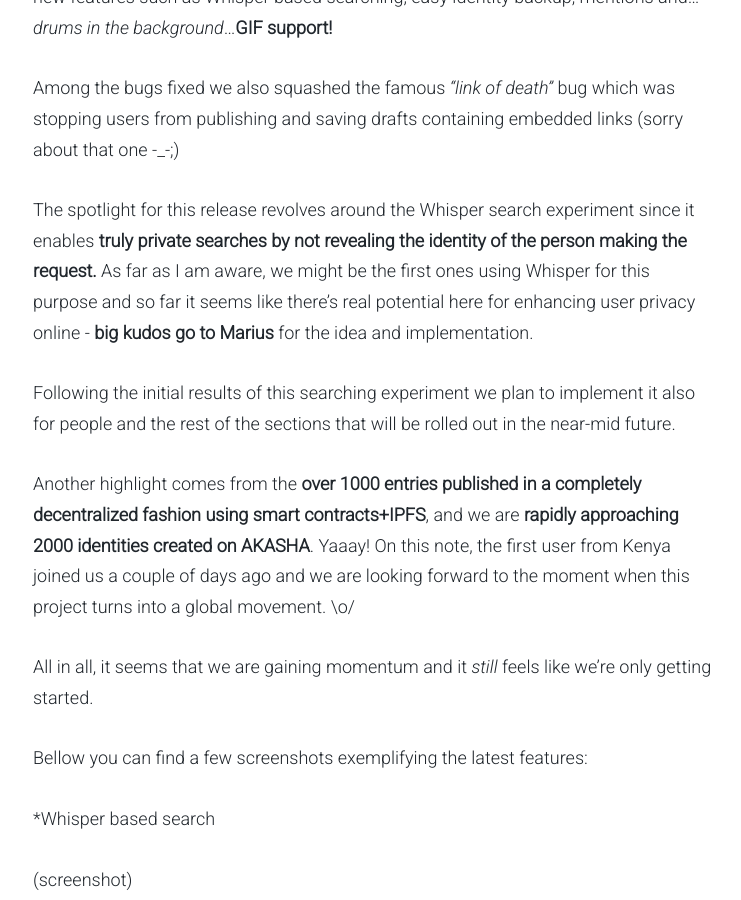
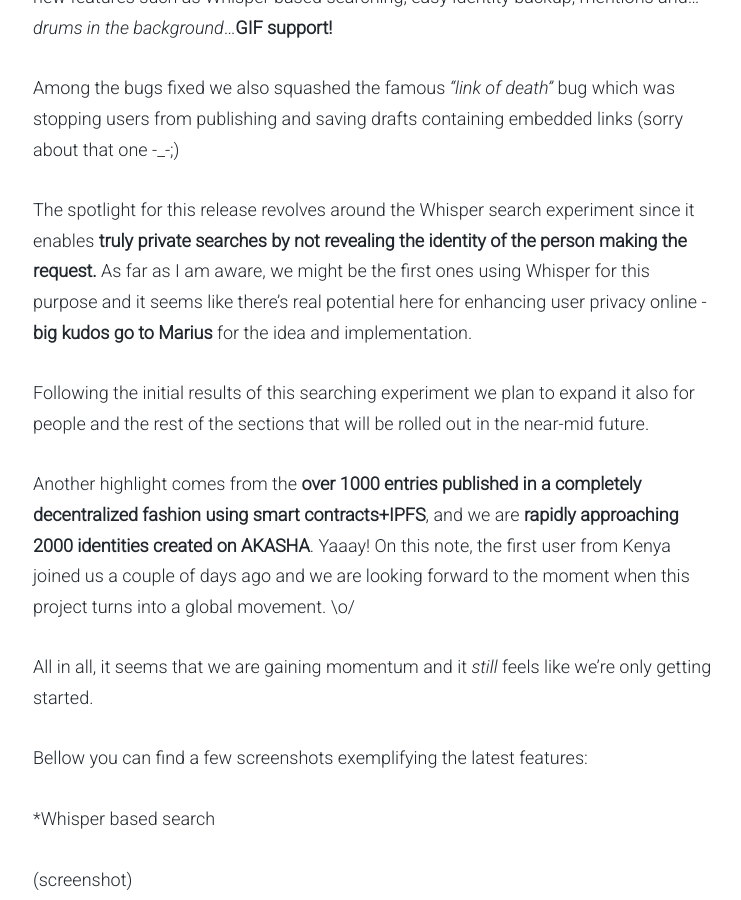
Before and after one commit to AKASHAorg/blog.akasha.world, a Jekyll site: the page built from _posts/2017-02-22-seeking-whispers.md, in a window 1280 px wide and 900 px high, scrolled down 829 px. Shown: the whole window, without its empty margins (267-1008 px from the left). Built offline with Jekyll 4.4.1, drawn with Linux system fonts in a browser that asks for light colours; comment, search, counter and statistics services are not loaded.

Commit message:
Update 2017-02-22-seeking-whispers.md

```diff
--- a/_posts/2017-02-22-seeking-whispers.md
+++ b/_posts/2017-02-22-seeking-whispers.md
@@ -14,9 +14,9 @@ Hello again everyone! Today we bring you a brand new AKASHA release named *Seeki
 
 Among the bugs fixed we also squashed the famous *“link of death”* bug which was stopping users from publishing and saving drafts containing embedded links (sorry about that one -_-;)
 
-The spotlight for this release revolves around the Whisper search experiment since it enables **truly private searches by not revealing the identity of the person making the request.** As far as I am aware, we might be the first ones using Whisper for this purpose and so far it seems like there's real potential here for enhancing user privacy online - **big kudos go to Marius** for the idea and implementation.
+The spotlight for this release revolves around the Whisper search experiment since it enables **truly private searches by not revealing the identity of the person making the request.** As far as I am aware, we might be the first ones using Whisper for this purpose and it seems like there's real potential here for enhancing user privacy online - **big kudos go to Marius** for the idea and implementation.
 
-Following the initial results of this searching experiment we plan to implement it also for people and the rest of the sections that will be rolled out in the near-mid future.
+Following the initial results of this searching experiment we plan to expand it also for people and the rest of the sections that will be rolled out in the near-mid future.
 
 Another highlight comes from the **over 1000 entries published in a completely decentralized fashion using smart contracts+IPFS**, and we are **rapidly approaching 2000 identities created on AKASHA**. Yaaay! On this note, the first user from Kenya joined us a couple of days ago and we are looking forward to the moment when this project turns into a global movement. \o/
 
```
